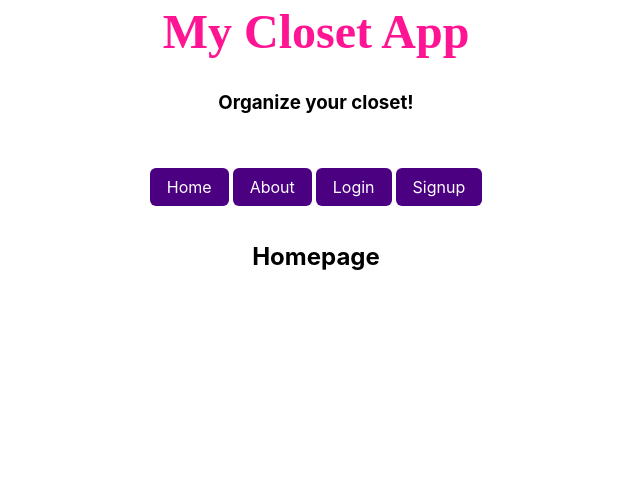
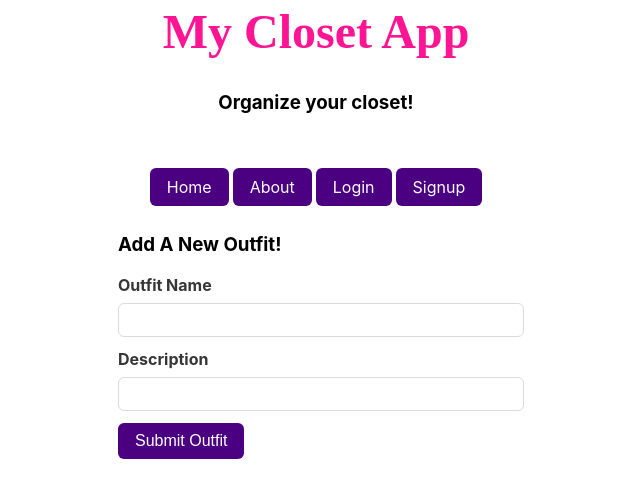
Before and after one commit to e-clawson/my-closet-app, a React (Create React App) app in the folder client/: page /newoutfit in a window 1280 px wide. Shown: the top 498 px of the page, without its empty margins (324-964 px from the left). Built offline with nearby package versions, Linux system fonts and the light colour scheme; no server answers.

Commit message:
add outfit form

```diff
--- a/client/src/components/App.js
+++ b/client/src/components/App.js
@@ -13,6 +13,7 @@ import Signup from "./user/Signup";
 import ItemForm from "./items/NewItemForm";
 // import { GoogleOAuthProvider } from '@react-oauth/google';
 import OutfitContainer from "../containers/OutfitContainer"
+import OutfitForm from "./outfits/OutfitForm";
 
 
 function App() {
@@ -49,8 +50,8 @@ function App() {
             <Route path="/outfits">
               <OutfitContainer />
             </Route>
-            <Route path="/newstory">
-              {/* <StoryForm /> */}
+            <Route path="/newoutfit">
+              <OutfitForm />
             </Route>
             <Route path="/">
               <Home />
--- a/client/src/components/outfits/OutfitCard.js
+++ b/client/src/components/outfits/OutfitCard.js
@@ -1,7 +1,7 @@
 import "./Outfit.css"
 import {useState, useEffect} from "react"
 import {Link, useParams, useLocation, useHistory} from "react-router-dom"
-import EditOutfitForm from "./EditItemForm"
+import EditOutfitForm from "./EditOutfitForm"
 
 const OutfitCard = ({outfit, handleError}) => {
     const {id} = useParams()
@@ -28,7 +28,7 @@ const OutfitCard = ({outfit, handleError}) => {
 
     const handleClick = (e) => {
         if (e.target.name === "delete") {
-          fetch(`http://localhost:4000/api/v1/outfits/${outfit.id}`, {    method: "DELETE"
+          fetch(`http://localhost:4000/api/v1/outfits/${id}`, {    method: "DELETE"
           })
           .then(() => history.push("/outfits"))
         } else {
@@ -56,9 +56,8 @@ const OutfitCard = ({outfit, handleError}) => {
       console.log(outfit),
         <div className= "outfit-card">
           {!editMode ? <>
-            <h3>Name: {outfit.name}</h3>
+            <h3>Name: <Link to={`/outfits/${finalOutfit.id}`}>{finalOutfit.name}</Link></h3>
             <h4>Description: {outfit.description}</h4>
-            <h4>Image:   {item.item_image ? <img src={item.item_image} alt="Image Explanation Here" /> : null}</h4>
             {location.pathname !== "/outfits" ? <>
               <button name="edit-mode" id="edit-btn" onClick={handleClick}>Edit</button>
               <button name="delete" id="delete-btn" onClick={handleClick}>Delete</button>
--- a/client/src/components/outfits/OutfitForm.js
+++ b/client/src/components/outfits/OutfitForm.js
@@ -0,0 +1,79 @@
+import { useState } from "react"
+import { useHistory } from "react-router-dom"
+import { Button, Input, FormField, Label } from "../../styles";
+import Container from '@mui/material/Container';
+
+const OutfitForm = () => {
+  // const itemImageFile = React.createRef()
+
+  const [outfit, setOutfit] = useState({
+      name: "",
+      description: "",
+  });
+
+  const history = useHistory()
+
+  const handleChange = (e) => {
+      setOutfit({
+          ...outfit,
+          [e.target.name]: e.target.value
+      })
+  }
+
+  const handleSubmit = e => {
+      e.preventDefault()
+      if ([outfit.name, outfit.description ].some(val => val.trim() === "")) {
+        alert("Please provide all the requested information")
+      }
+      history.push("/outfits")
+
+  const newOutfit = {
+      name: outfit.name,
+      description: outfit.description,
+  }
+
+  fetch("api/v1/outfits", {
+    method: "POST",
+    headers: {
+        "Content-Type": "application/json",
+    },
+    body: JSON.stringify(newOutfit)
+  })
+
+}
+
+  return (
+    <>
+      <Container component="main" maxWidth="xs">
+      <h3>Add A New Outfit!</h3>
+      <form onSubmit={handleSubmit}>
+      <FormField>
+        <Label htmlFor="name">Outfit Name</Label>
+        <Input
+          type="text"
+          name="name"
+          autoComplete="off"
+          value={setOutfit.outfit_name}
+          onChange={handleChange}
+        />
+        </FormField>
+         <FormField>
+        <Label htmlFor="description">Description</Label>
+        <Input
+          type="text"
+          name="description"
+          autoComplete="off"
+          value={setOutfit.description}
+          onChange={handleChange}
+        />
+         </FormField>
+      <FormField>
+        <Button type="submit">Submit Outfit</Button>
+      </FormField>
+    </form>
+    </Container>
+    </>
+  )
+}
+
+export default OutfitForm;
--- a/client/src/containers/OutfitContainer.js
+++ b/client/src/containers/OutfitContainer.js
@@ -2,6 +2,7 @@ import { useState, useEffect } from "react"
 import ItemList from "../components/items/ItemList";
 import styled from "styled-components";
 // import { OutfitFilter } from "../components/outfits/OutfitFilter";
+import OutfitList from "../components/outfits/OutfitList"
 
 
 const OutfitContainer = () => {
@@ -29,7 +30,7 @@ const OutfitContainer = () => {
         <OutfitFilter handleSearch={handleSearch} />
         </Wrapper> */}
         <br/>
-        <ItemList outfits={outfits} />
+        <OutfitList outfits={outfits} />
     </>
 
   )
```
